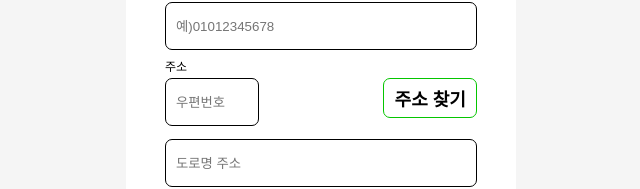
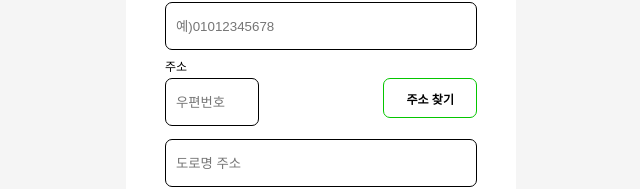
Before and after one commit to dongsubnambuk/LikeLion-12th-Hackathon, a React (Create React App) app in the folder Front/: page /signup in a window 1280 px wide. Shown: the part 410-599 px from the top of the page, without its empty margins (319-959 px from the left). Built offline with nearby package versions, Linux system fonts and the light colour scheme.

Commit message:
fix:  sinnup 글자크기 수정

```diff
--- a/Front/src/App.css
+++ b/Front/src/App.css
@@ -8,7 +8,7 @@ body{
   .mobile-container {
     max-width: 390px;
     width: 100%;
-    height: 100vh; /* 높이 100vh */
+    height: 120vh; /* 높이 100vh */
     background-color: rgb(255, 255, 255); /* 모바일 컨테이너 배경색 설정 */
     margin-left: auto;
     margin-right: auto;
--- a/Front/src/CSS/Login.css
+++ b/Front/src/CSS/Login.css
@@ -55,7 +55,7 @@
     border: none;
     font-size: 20px;
     margin-top: 20px;
-    color: #FFFFFF;
+    color: white;
     font-weight: bold;
 }
 
--- a/Front/src/CSS/Signup.css
+++ b/Front/src/CSS/Signup.css
@@ -52,6 +52,7 @@
     border-radius: 7px;
     width: 30%;
     cursor: pointer;
+    font-size: 12px;
 }
 
 .address-serch :first-child{
```
